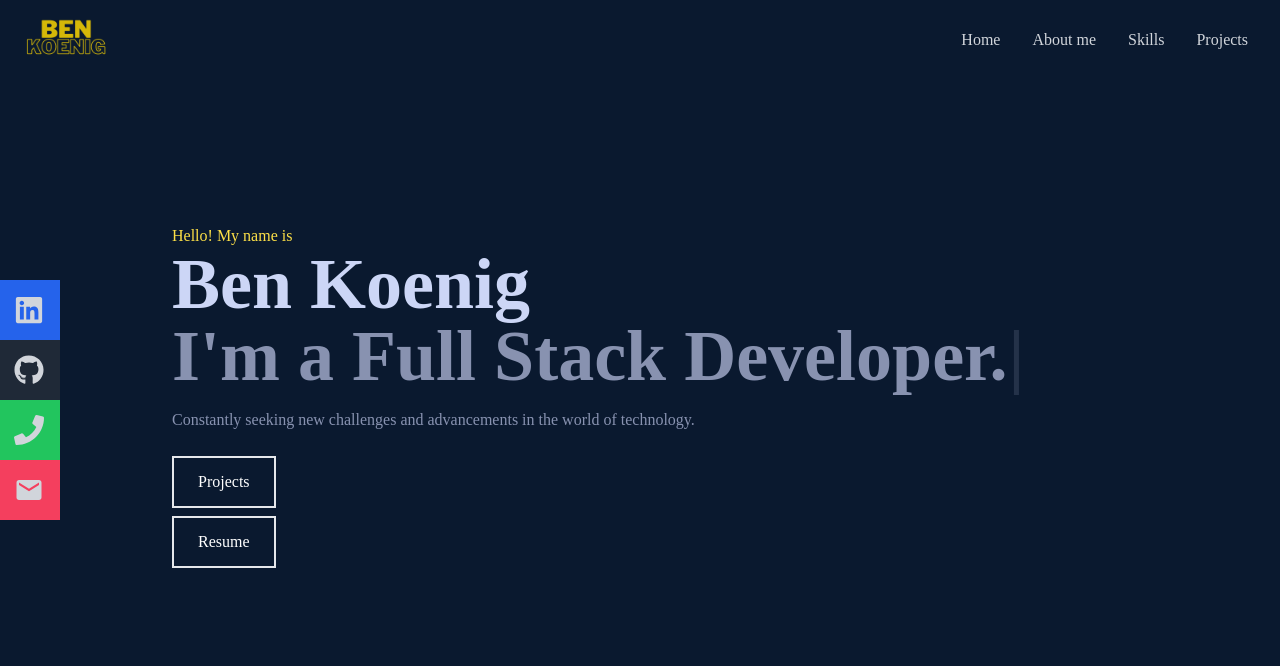
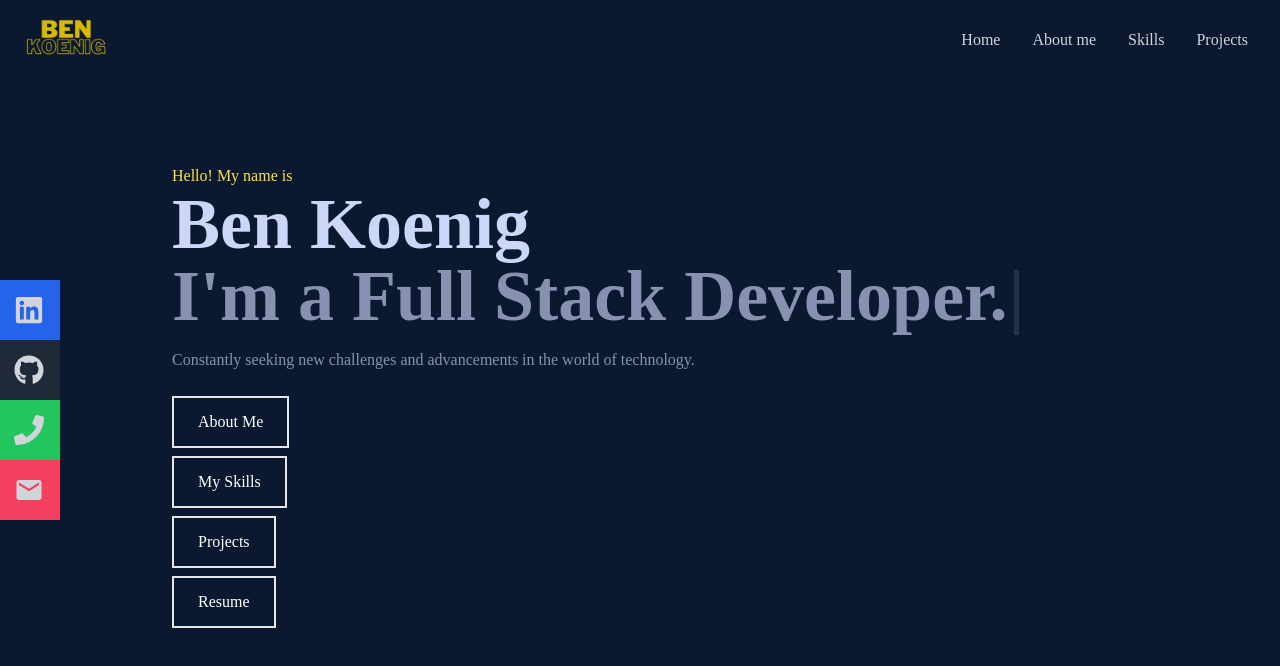
Before and after one commit to taqft/react_portfolio, a React (Create React App) app: page / in a window 1280 px wide. Shown: the top 666 px of the page. Built offline with nearby package versions, Linux system fonts and the light colour scheme.

Commit message:
Update Home.jsx
update navigation

```diff
--- a/src/components/Home.jsx
+++ b/src/components/Home.jsx
@@ -13,13 +13,25 @@ export const Home = () => {
             <h2 className="text-4xl sm:text-7xl font-bold text-[#8892b0]"><Typewriter options={{strings: ["I'm a Full Stack Developer.", "I'm a Mountain Climber.", "I'm a Heavy Sleeper."], autoStart: true, loop: true}} /></h2>
             <p className="text-[#8892b0] py-4 max-w-[700px]">{"Constantly seeking new challenges and advancements in the world of technology."}</p>
             <div>
-                <Link to="projects" smooth={true} duration={500}>
+                <Link to="AboutMe" smooth={true} duration={400}>
                     <button className="text-white border-2 px-6 py-3 my-2 flex items-center hover:border-yellow-300">
-                    {"Projects"}
+                      {"About Me"}
+                    </button>
+                </Link>
+                <Link to="Skills" smooth={true} duration={400}>
+                    <button className="text-white border-2 px-6 py-3 my-2 flex items-center hover:border-yellow-300">
+                      {"My Skills"}
+                    </button>
+                </Link>
+                <Link to="Projects" smooth={true} duration={400}>
+                    <button className="text-white border-2 px-6 py-3 my-2 flex items-center hover:border-yellow-300">
+                      {"Projects"}
                     </button>
                 </Link>
                 <button className="text-white border-2 px-6 py-3 my-2 flex items-center hover:border-yellow-300">
-                      <a href="https://docs.google.com/document/d/1fdJ-iBceguClSOTl35afv4psxpZOEV2_ZblU8GJkRrU/edit?usp=sharing" target="_blank" rel="noopener noreferrer" download="Resume for Ben Koenig">{"Resume"}</a>
+                      <a href="https://docs.google.com/document/d/1fdJ-iBceguClSOTl35afv4psxpZOEV2_ZblU8GJkRrU/edit?usp=sharing" target="_blank" rel="noopener noreferrer" download="Resume for Ben Koenig">
+                        {"Resume"}
+                      </a>
                 </button>
             </div>
         </div>
```
